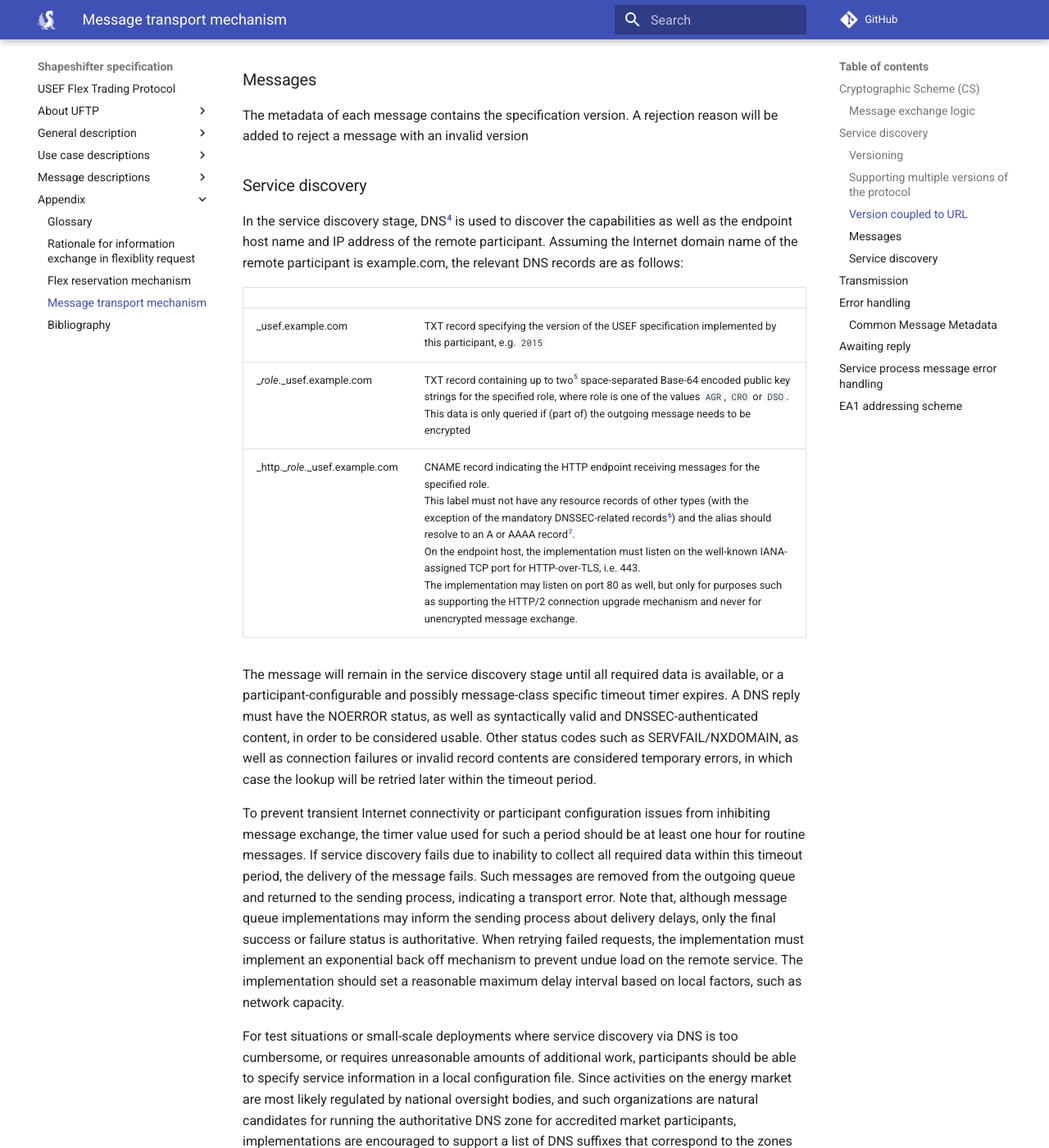
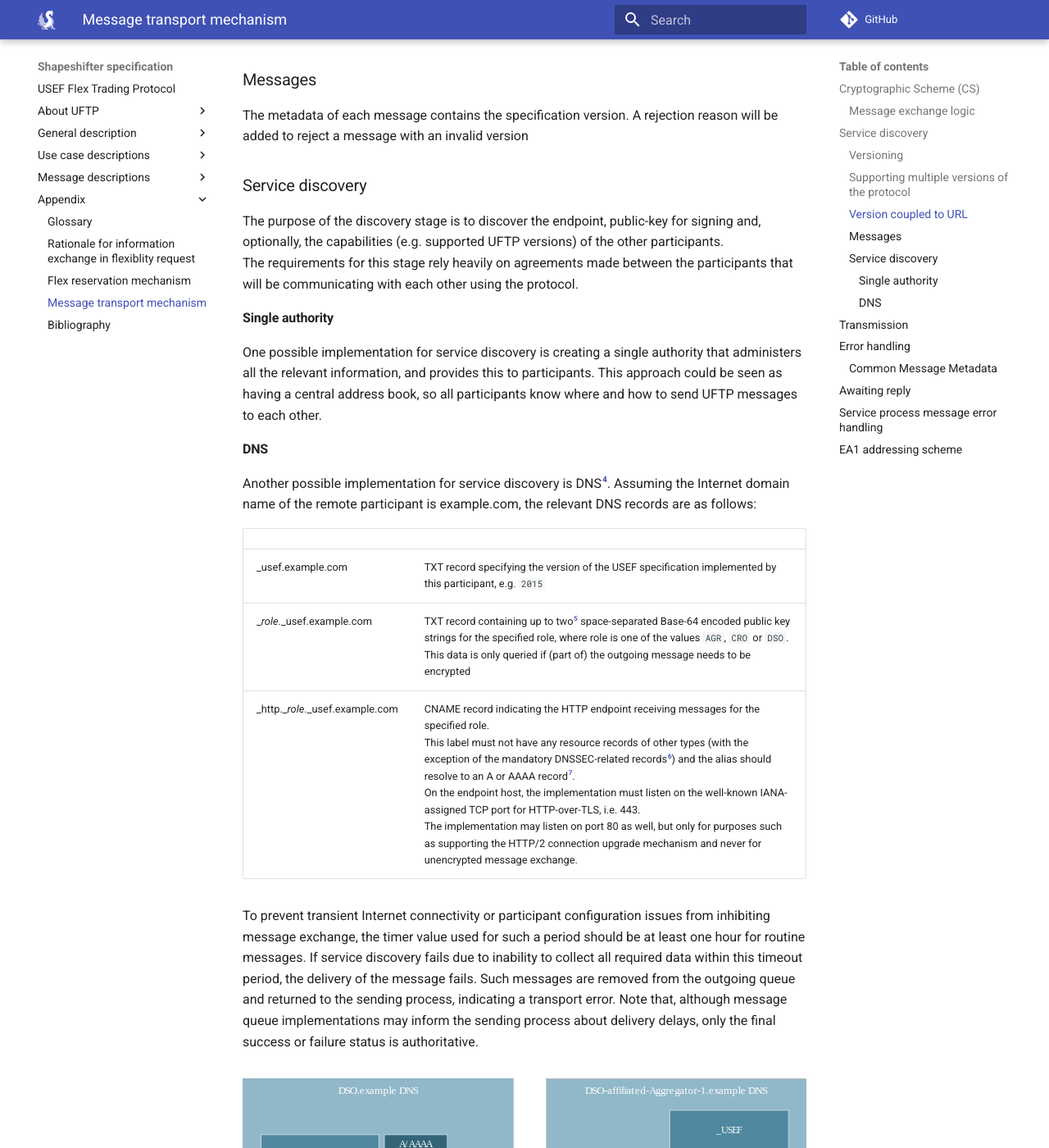
Before and after one commit to shapeshifter/shapeshifter-specification, an MkDocs documentation site: the page built from docs/appendix/message-transport-mechanism.md, in a window 1280 px wide and 1400 px high, scrolled down 2558 px. Shown: the whole window at 82% size. Built offline with MkDocs 1.6.1 and Material for MkDocs 9.7.7, drawn with Linux system fonts in a browser that asks for light colours; comment, search, counter and statistics services are not loaded; the version menu is left out; some of the changed text lies outside the part shown.

Commit message:
Issue 78: Change wording around DNS service discovery.
Signed-off-by: Marten Meijboom <marten.meijboom@edsn.nl>

```diff
--- a/docs/appendix/message-transport-mechanism.md
+++ b/docs/appendix/message-transport-mechanism.md
@@ -86,7 +86,17 @@ A rejection reason will be added to reject a message with an invalid version
 
 ### Service discovery
 
-In the service discovery stage, DNS[^16] is used to discover the capabilities as well as the endpoint host name and IP address of the remote participant.
+The purpose of the discovery stage is to discover the endpoint, public-key for signing and, optionally, the capabilities (e.g. supported UFTP versions) of the other participants.
+The requirements for this stage rely heavily on agreements made between the participants that will be communicating with each other using the protocol.
+
+#### Single authority
+
+One possible implementation for service discovery is creating a single authority that administers all the relevant information, and provides this to participants.
+This approach could be seen as having a central address book, so all participants know where and how to send UFTP messages to each other.
+
+#### DNS
+
+Another possible implementation for service discovery is DNS[^16].
 Assuming the Internet domain name of the remote participant is example.com, the relevant DNS records are as follows:
 
 [^16]:
@@ -111,20 +121,10 @@ Assuming the Internet domain name of the remote participant is example.com, the
 
 [^B14]: P. Mockapetris, ""Domain names - concepts and facilities", STD 13, RFC 1034," 1987.
 
-The message will remain in the service discovery stage until all required data is available, or a participant-configurable and possibly message-class specific timeout timer expires.
-A DNS reply must have the NOERROR status, as well as syntactically valid and DNSSEC-authenticated content, in order to be considered usable.
-Other status codes such as SERVFAIL/NXDOMAIN, as well as connection failures or invalid record contents are considered temporary errors, in which case the lookup will be retried later within the timeout period.
-
 To prevent transient Internet connectivity or participant configuration issues from inhibiting message exchange, the timer value used for such a period should be at least one hour for routine messages.
 If service discovery fails due to inability to collect all required data within this timeout period, the delivery of the message fails.
 Such messages are removed from the outgoing queue and returned to the sending process, indicating a transport error.
 Note that, although message queue implementations may inform the sending process about delivery delays, only the final success or failure status is authoritative.
-When retrying failed requests, the implementation must implement an exponential back off mechanism to prevent undue load on the remote service.
-The implementation should set a reasonable maximum delay interval based on local factors, such as network capacity.
-
-For test situations or small-scale deployments where service discovery via DNS is too cumbersome, or requires unreasonable amounts of additional work, participants should be able to specify service information in a local configuration file.
-Since activities on the energy market are most likely regulated by  national oversight bodies, and such organizations are natural candidates for running the authoritative DNS zone for accredited market participants, implementations are encouraged to support a list of DNS suffixes that correspond to the zones maintained by such regulators, and to automatically query these zones.
-For example, if an energy.authority.test is on the DNS suffix list, this zone is queried for _usef.example.com.energy.authority.test in order to determine if example.com is an authorized market participant.
 
 <figure markdown>
   ![Example of the DNS relationships between a single USEF endpoint and multiple zones](../assets/images/image24.svg){ width=1000px }
@@ -141,11 +141,6 @@ Instead of operating its own USEF endpoint, this AGR delegates this responsibili
 The second AGR shown in the diagram is an independent market participant but lacks sufficient scale to warrant running its own USEF endpoint.
 Instead, it outsources that task to the DSO.
 Note that, due to the sensitive data included in some USEF messages, strong contractual and technological safeguards (such as full-message encryption) are required to correctly apply the USEF privacy and security guidelines.
-Using a single USEF endpoint as shown here has a number of advantages, mostly related to the fact that only a single SSL certificate and IP address are required to operate the endpoint.
-Requiring unique instances of these would be complex and expensive, especially if the DSO runs tens or even hundreds of segment-specific AGRs.
-
-There are, of course, disadvantages as well.
-Unless network-level measures are taken to prevent this, a single endpoint also means a single point of failure, and shared hosting scenarios that do not ultimately involve only a single legal entity require special attention to the protection of message contents.
 
 ## Transmission
 
```
